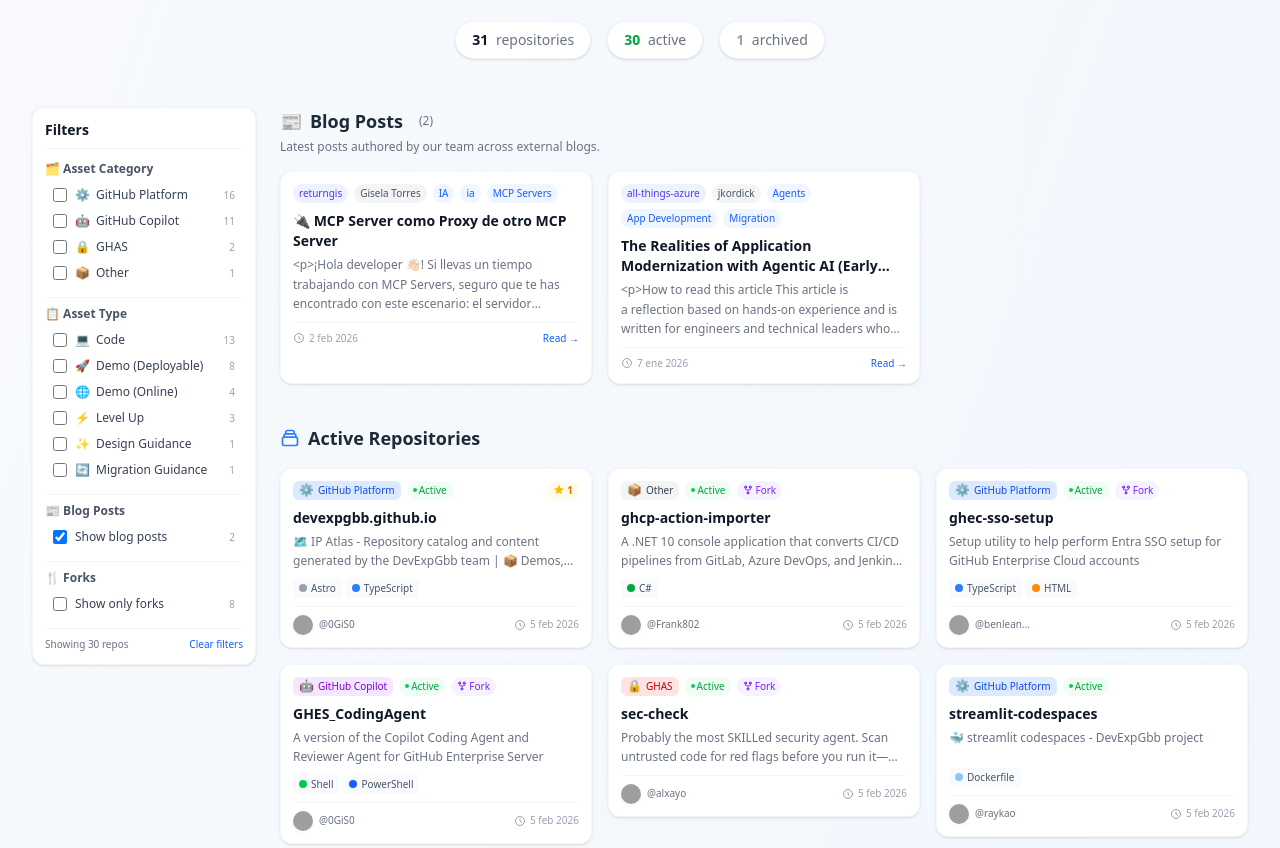
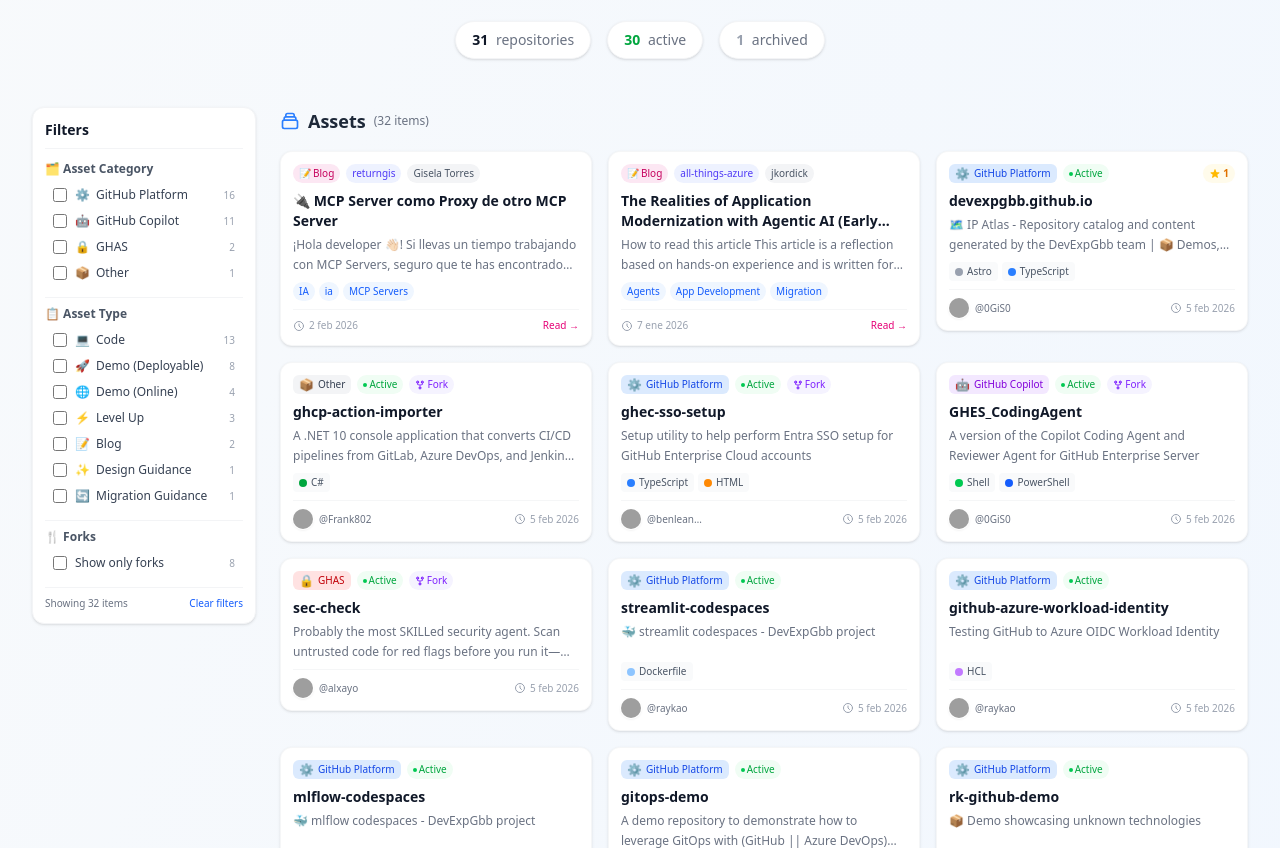
Before and after one commit to DevExpGbb/devexpgbb.github.io, an Astro site: page / in a window 1280 px wide. Shown: the part 528-1376 px from the top of the page. Built offline with nearby package versions, Linux system fonts and the light colour scheme; Astro itself is replaced by a stand-in of ours; grey boxes are pictures that could not be loaded.

Commit message:
feat: Add BlogPostCard component and integrate blog posts into the main index page

```diff
--- /dev/null
+++ b/src/components/BlogPostCard.astro
@@ -0,0 +1,87 @@
+---
+import { ASSET_TYPES, formatDate } from '../utils/categorize';
+
+export interface BlogPost {
+  source: string;
+  title: string;
+  url: string;
+  date: string;
+  author: string;
+  categories: string[];
+  description: string | null;
+}
+
+interface Props {
+  post: BlogPost;
+}
+
+const { post } = Astro.props;
+const blogTypeInfo = ASSET_TYPES['blog'];
+---
+
+<a
+  href={post.url}
+  target="_blank"
+  rel="noopener noreferrer"
+  class="blog-card group relative flex flex-col bg-white dark:bg-gray-800 rounded-xl p-3 shadow-sm hover:shadow-lg transition-all duration-300 hover:-translate-y-1 border border-gray-100/80 dark:border-gray-700/80 overflow-hidden"
+>
+  {/* Gradient overlay on hover */}
+  <div class="absolute inset-0 bg-gradient-to-br from-pink-500/5 via-transparent to-purple-500/5 opacity-0 group-hover:opacity-100 transition-opacity duration-300 pointer-events-none"></div>
+
+  {/* Badges row */}
+  <div class="flex items-center gap-1.5 mb-2 relative flex-wrap">
+    {/* Blog Asset Type Badge */}
+    <span class={`flex items-center gap-0.5 text-[10px] px-1.5 py-0.5 rounded-full font-medium ${blogTypeInfo.bgColor} ${blogTypeInfo.color} dark:bg-pink-900/50 dark:text-pink-300`}>
+      <span>{blogTypeInfo.emoji}</span>
+      <span>{blogTypeInfo.label}</span>
+    </span>
+
+    {/* Source Badge */}
+    <span class="text-[10px] px-1.5 py-0.5 bg-indigo-50 dark:bg-indigo-900/50 text-indigo-600 dark:text-indigo-400 rounded-full font-medium">
+      {post.source}
+    </span>
+
+    {/* Author Badge */}
+    <span class="text-[10px] px-1.5 py-0.5 bg-gray-100 dark:bg-gray-700 text-gray-600 dark:text-gray-300 rounded-full font-medium">
+      {post.author}
+    </span>
+  </div>
+
+  {/* Title */}
+  <h3 class="font-semibold text-sm text-gray-900 dark:text-white group-hover:text-pink-600 dark:group-hover:text-pink-400 transition-colors line-clamp-2 mb-1 relative">
+    {post.title}
+  </h3>
+
+  {/* Description */}
+  <p class="text-xs text-gray-500 dark:text-gray-400 mb-2 line-clamp-2 flex-grow min-h-[2rem] leading-relaxed relative">
+    {post.description?.replace(/<[^>]*>/g, '').substring(0, 150) || 'No description available'}
+  </p>
+
+  {/* Categories */}
+  {post.categories && post.categories.length > 0 && (
+    <div class="flex flex-wrap gap-1 mb-2 relative">
+      {post.categories.slice(0, 3).map(cat => (
+        <span class="text-[10px] px-1.5 py-0.5 bg-blue-50 dark:bg-blue-900/50 text-blue-600 dark:text-blue-400 rounded-full font-medium">
+          {cat}
+        </span>
+      ))}
+    </div>
+  )}
+
+  {/* Footer: Date + Read link */}
+  <div class="flex items-center justify-between pt-2 border-t border-gray-100/80 dark:border-gray-700/80 relative">
+    <div class="flex items-center gap-1 text-[10px] text-gray-400">
+      <svg class="w-3 h-3" fill="none" stroke="currentColor" viewBox="0 0 24 24">
+        <path stroke-linecap="round" stroke-linejoin="round" stroke-width="2" d="M12 8v4l3 3m6-3a9 9 0 11-18 0 9 9 0 0118 0z" />
+      </svg>
+      <span>{formatDate(post.date)}</span>
+    </div>
+    <span class="text-[10px] text-pink-600 dark:text-pink-400 font-medium group-hover:underline">Read →</span>
+  </div>
+</a>
+
+<style>
+  .blog-card {
+    backdrop-filter: blur(8px);
+  }
+</style>
--- a/src/pages/index.astro
+++ b/src/pages/index.astro
@@ -1,5 +1,7 @@
 ---
 import RepoCard from '../components/RepoCard.astro';
+import BlogPostCard from '../components/BlogPostCard.astro';
+import type { BlogPost } from '../components/BlogPostCard.astro';
 import SoftwareGbbCard from '../components/SoftwareGbbCard.astro';
 import type { SoftwareGbb } from '../components/SoftwareGbbCard.astro';
 import Layout from '../layouts/Layout.astro';
@@ -40,24 +42,18 @@ const groupedByType = groupByAssetType(categorizedRepos);
 const softwareGbbs = (softwareGbbsData.members as SoftwareGbb[]).filter(m => m.totalContributions > 0);
 
 // Blog posts (already filtered in workflow by desired author(s))
-type BlogPost = {
-  source: string;
-  title: string;
-  url: string;
-  date: string;
-  author: string;
-  categories: string[];
-  description: string | null;
-};
 const blogPosts = blogPostsData as BlogPost[];
 
-// Calculate stats
+// Calculate stats - include blog posts in the "blog" asset type
 const forkCount = activeRepos.filter(r => r.isFork).length;
+const totalItems = activeRepos.length + blogPosts.length;
 const stats = {
   total: repositories.length,
   active: activeRepos.length,
   archived: archivedRepos.length,
   forks: forkCount,
+  blogPosts: blogPosts.length,
+  totalItems: totalItems,
   byCategory: Object.entries(groupedByCategory)
     .filter(([_, repos]) => repos.length > 0)
     .map(([category, repos]) => ({
@@ -66,14 +62,30 @@ const stats = {
       activeCount: repos.filter(r => !r.isArchived).length,
     }))
     .sort((a, b) => b.count - a.count),
-  byType: Object.entries(groupedByType)
-    .filter(([_, repos]) => repos.length > 0)
-    .map(([assetType, repos]) => ({
-      assetType: ASSET_TYPES[assetType as AssetType],
-      count: repos.length,
-      activeCount: repos.filter(r => !r.isArchived).length,
-    }))
-    .sort((a, b) => b.count - a.count),
+  byType: (() => {
+    const types = Object.entries(groupedByType)
+      .filter(([_, repos]) => repos.length > 0)
+      .map(([assetType, repos]) => ({
+        assetType: ASSET_TYPES[assetType as AssetType],
+        count: repos.length,
+        activeCount: repos.filter(r => !r.isArchived).length,
+      }));
+
+    // Add blog posts to the "blog" type or create it if it doesn't exist
+    const blogTypeIndex = types.findIndex(t => t.assetType.name === 'blog');
+    if (blogTypeIndex >= 0) {
+      types[blogTypeIndex].count += blogPosts.length;
+      types[blogTypeIndex].activeCount += blogPosts.length;
+    } else if (blogPosts.length > 0) {
+      types.push({
+        assetType: ASSET_TYPES['blog'],
+        count: blogPosts.length,
+        activeCount: blogPosts.length,
+      });
+    }
+
+    return types.sort((a, b) => b.count - a.count);
+  })(),
 };
 ---
 
@@ -171,25 +183,6 @@ const stats = {
             </div>
           </div>
 
-          {/* Blog Posts Filter */}
-          {blogPosts.length > 0 && (
-            <div class="pt-2 border-t border-gray-100 dark:border-gray-700">
-              <h3 class="text-xs font-semibold text-gray-600 dark:text-gray-400 mb-1.5 flex items-center gap-1">
-                📰 Blog Posts
-              </h3>
-              <label class="flex items-center gap-2 px-2 py-1 rounded hover:bg-gray-50 dark:hover:bg-gray-700 cursor-pointer transition-colors">
-                <input
-                  type="checkbox"
-                  id="blog-filter"
-                  class="w-3.5 h-3.5 rounded border-gray-300 dark:border-gray-600 text-blue-600 focus:ring-blue-500"
-                  checked
-                />
-                <span class="text-xs text-gray-700 dark:text-gray-300">Show blog posts</span>
-                <span class="ml-auto text-[10px] text-gray-400">{blogPosts.length}</span>
-              </label>
-            </div>
-          )}
-
           {/* Fork Filter */}
           {stats.forks > 0 && (
             <div class="pt-2 border-t border-gray-100 dark:border-gray-700">
@@ -210,7 +203,7 @@ const stats = {
 
           <div class="pt-2 border-t border-gray-100 dark:border-gray-700 flex justify-between items-center">
             <p id="filter-status" class="text-[10px] text-gray-500 dark:text-gray-400">
-              Showing {stats.active} repos
+              Showing {stats.totalItems} items
             </p>
             <button
               id="clear-filters"
@@ -224,65 +217,27 @@ const stats = {
 
       {/* Main Content */}
       <div class="flex-1 min-w-0">
-        {/* Blog Posts Section */}
-        {blogPosts.length > 0 && (
-          <section id="blog-section" class="mb-10">
-            <h2 class="text-lg font-bold text-gray-800 dark:text-white mb-1 flex items-center gap-2">
-              <span class="text-lg">📰</span>
-              Blog Posts
-              <span class="text-xs font-normal text-gray-500 dark:text-gray-400 ml-2">({blogPosts.length})</span>
-            </h2>
-            <p class="text-xs text-gray-500 dark:text-gray-400 mb-4">Latest posts authored by our team across external blogs.</p>
-
-            <div class="grid grid-cols-1 md:grid-cols-2 xl:grid-cols-3 2xl:grid-cols-4 gap-4">
-              {blogPosts.map((post) => (
-                <a href={post.url} target="_blank" rel="noopener noreferrer" class="group relative block bg-white dark:bg-gray-800 rounded-xl p-3 shadow-sm hover:shadow-lg transition-all duration-300 hover:-translate-y-1 border border-gray-100/80 dark:border-gray-700/80 overflow-hidden">
-                  <div class="absolute inset-0 bg-gradient-to-br from-blue-500/5 via-transparent to-purple-500/5 opacity-0 group-hover:opacity-100 transition-opacity duration-300 pointer-events-none"></div>
-
-                  <div class="flex items-center gap-1.5 mb-2 flex-wrap">
-                    <span class="text-[10px] px-1.5 py-0.5 bg-indigo-50 dark:bg-indigo-900/50 text-indigo-600 dark:text-indigo-400 rounded-full font-medium">{post.source}</span>
-                    <span class="text-[10px] px-1.5 py-0.5 bg-gray-100 dark:bg-gray-700 text-gray-600 dark:text-gray-300 rounded-full font-medium">{post.author}</span>
-                    {post.categories?.slice(0, 3).map((c) => (
-                      <span class="text-[10px] px-1.5 py-0.5 bg-blue-50 dark:bg-blue-900/50 text-blue-600 dark:text-blue-400 rounded-full font-medium">{c}</span>
-                    ))}
-                  </div>
-
-                  <h3 class="font-semibold text-sm text-gray-900 dark:text-white group-hover:text-blue-600 dark:group-hover:text-blue-400 transition-colors line-clamp-2 mb-1">
-                    {post.title}
-                  </h3>
-
-                  <p class="text-xs text-gray-500 dark:text-gray-400 mb-2 line-clamp-3 leading-relaxed">
-                    {post.description || 'No description available'}
-                  </p>
-
-                  <div class="flex items-center justify-between pt-2 border-t border-gray-100/80 dark:border-gray-700/80">
-                    <div class="flex items-center gap-1 text-[10px] text-gray-400">
-                      <svg class="w-3 h-3" fill="none" stroke="currentColor" viewBox="0 0 24 24">
-                        <path stroke-linecap="round" stroke-linejoin="round" stroke-width="2" d="M12 8v4l3 3m6-3a9 9 0 11-18 0 9 9 0 0118 0z" />
-                      </svg>
-                      <span>{formatDate(post.date)}</span>
-                    </div>
-                    <span class="text-[10px] text-blue-600 dark:text-blue-400 font-medium">Read →</span>
-                  </div>
-                </a>
-              ))}
-            </div>
-          </section>
-        )}
-
-        {/* Repository Grid */}
+        {/* Assets Grid (Repositories + Blog Posts) */}
         <section class="mb-10">
           <h2 class="text-lg font-bold text-gray-800 dark:text-white mb-4 flex items-center gap-2">
             <svg class="w-5 h-5 text-blue-500" fill="none" stroke="currentColor" viewBox="0 0 24 24">
               <path stroke-linecap="round" stroke-linejoin="round" stroke-width="2" d="M19 11H5m14 0a2 2 0 012 2v6a2 2 0 01-2 2H5a2 2 0 01-2-2v-6a2 2 0 012-2m14 0V9a2 2 0 00-2-2M5 11V9a2 2 0 012-2m0 0V5a2 2 0 012-2h6a2 2 0 012 2v2M7 7h10" />
             </svg>
-            Active Repositories
+            Assets
+            <span class="text-xs font-normal text-gray-500 dark:text-gray-400">({stats.totalItems} items)</span>
           </h2>
 
-          {activeRepos.length === 0 ? (
-            <p class="text-gray-500 text-center py-8">No active repositories.</p>
+          {stats.totalItems === 0 ? (
+            <p class="text-gray-500 text-center py-8">No assets available.</p>
           ) : (
             <div id="repos-grid" class="grid grid-cols-1 md:grid-cols-2 xl:grid-cols-3 2xl:grid-cols-4 gap-4">
+              {/* Blog Posts */}
+              {blogPosts.map(post => (
+                <div class="repo-item" data-fork="false" data-category="other" data-type="blog">
+                  <BlogPostCard post={post} />
+                </div>
+              ))}
+              {/* Repositories */}
               {activeRepos.map(repo => (
                 <div class="repo-item" data-fork={repo.isFork ? "true" : "false"} data-category={repo.category} data-type={repo.assetType}>
                   <RepoCard repo={repo} />
@@ -366,19 +321,10 @@ const stats = {
     const categoryCheckboxes = document.querySelectorAll<HTMLInputElement>('.category-checkbox');
     const typeCheckboxes = document.querySelectorAll<HTMLInputElement>('.type-checkbox');
     const forkFilter = document.getElementById('fork-filter') as HTMLInputElement | null;
-    const blogFilter = document.getElementById('blog-filter') as HTMLInputElement | null;
-    const blogSection = document.getElementById('blog-section') as HTMLElement | null;
     const clearFiltersBtn = document.getElementById('clear-filters');
     const repoItems = document.querySelectorAll('.repo-item');
     const noResults = document.getElementById('no-results');
     const filterStatus = document.getElementById('filter-status');
-
-    // Blog filter handler
-    if (blogFilter && blogSection) {
-      blogFilter.addEventListener('change', () => {
-        blogSection.style.display = blogFilter.checked ? '' : 'none';
-      });
-    }
 
     // Apply all filters
     function applyFilters() {
@@ -414,7 +360,7 @@ const stats = {
 
       // Update filter status
       if (filterStatus) {
-        filterStatus.textContent = `Showing ${visibleCount} repositor${visibleCount !== 1 ? 'ies' : 'y'}`;
+        filterStatus.textContent = `Showing ${visibleCount} item${visibleCount !== 1 ? 's' : ''}`;
       }
     }
 
@@ -466,10 +412,6 @@ const stats = {
         categoryCheckboxes.forEach(cb => cb.checked = false);
         typeCheckboxes.forEach(cb => cb.checked = false);
         if (forkFilter) forkFilter.checked = false;
-        if (blogFilter) {
-          blogFilter.checked = true;
-          if (blogSection) blogSection.style.display = '';
-        }
 
         applyFilters();
       });
```
